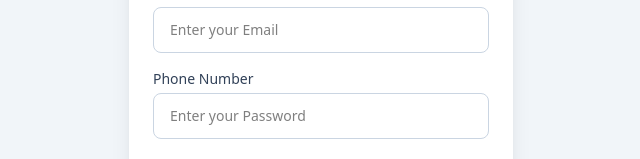
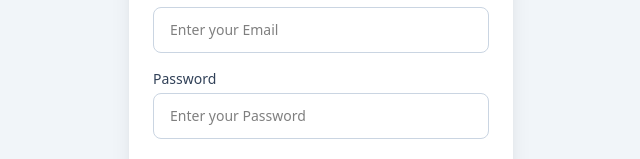
Before and after one commit to Neeschal1/BMCVoice, a React (Vite) app in the folder frontend_web/: page /login in a window 1280 px wide. Shown: the part 409-568 px from the top of the page, without its empty margins (319-959 px from the left). Built offline with nearby package versions, Linux system fonts and the light colour scheme; no server answers.

Commit message:
input details modified

```diff
--- a/frontend_web/src/pages/login.jsx
+++ b/frontend_web/src/pages/login.jsx
@@ -77,10 +77,10 @@ const Login = () => {
           {/* Password */}
           <div className="mb-2">
             <label className="mb-1 block text-sm font-medium text-slate-700">
-              Phone Number
+              Password
             </label>
             <input
-              type="tel"
+              type="text"
               placeholder="Enter your Password"
               value={password}
               onChange={(e) => {
```
